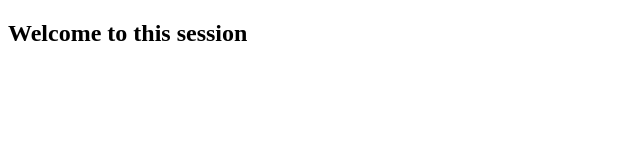
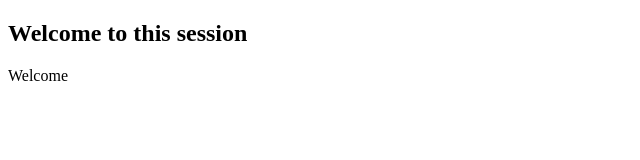
Before and after one commit to Ifeanyi-Okoli/python, a plain HTML site: page index.html in a window 1280 px wide. Shown: the full height of the page, 0-640 px from the left. Drawn offline with Linux system fonts and the light colour scheme.

Commit message:
Update index.html
Added a div container

```diff
--- a/index.html
+++ b/index.html
@@ -9,6 +9,7 @@
 <body>
     <section>
         <h1>Welcome to this session</h1>
+        <div><p>Welcome</p></div>
     </section>
 </body>
 </html>
```
